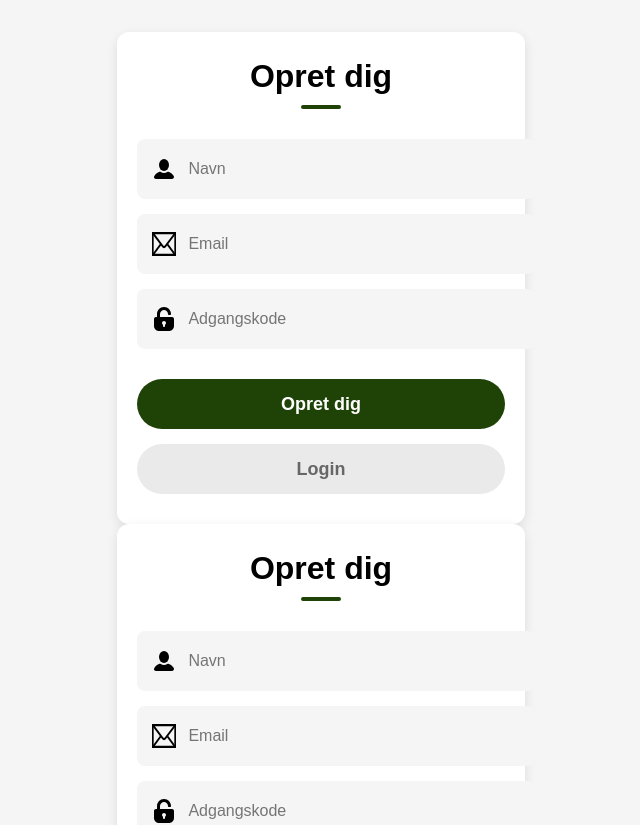
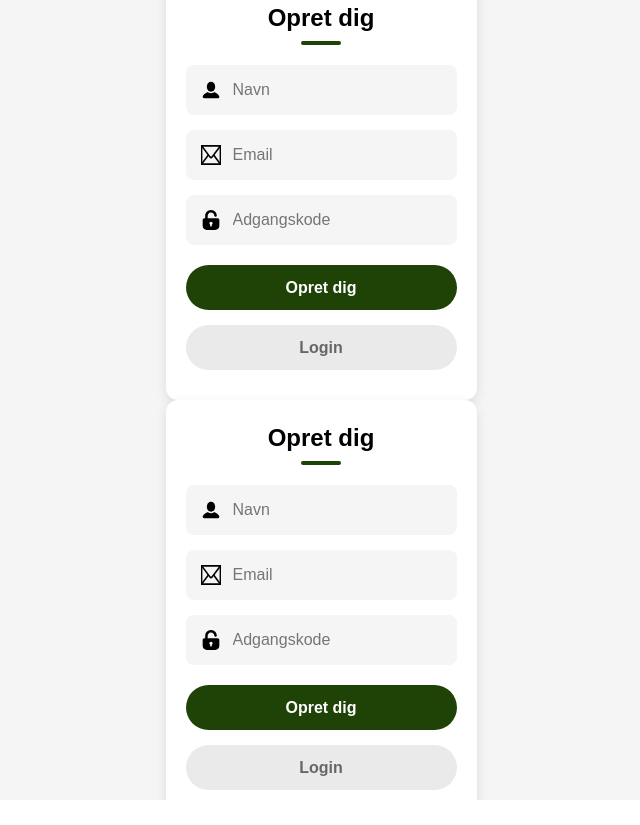
Before and after one commit to xxlindatrinh/lendlyfinal, a React (Vite) app: page /Opretprofil in a window 1280 px wide. Shown: the top 825 px of the page, without its empty margins (319-959 px from the left). After the commit the page ends 800 px from the top, so only its background shows below. Built offline with nearby package versions, Linux system fonts and the light colour scheme.

Commit message:
opret side næsten færdig

```diff
--- a/src/Components/OpretProfil.jsx
+++ b/src/Components/OpretProfil.jsx
@@ -1,6 +1,5 @@
 import React, { useState } from "react";
 import "../css/Opretprofil.css";
-
 
 const Opretprofil = () => {
   const [action, setAction] = useState("Opret dig");
--- a/src/css/OpretProfil.css
+++ b/src/css/OpretProfil.css
@@ -1,14 +1,31 @@
+html,
+body {
+  height: 100%;
+  margin: 0;
+  overflow: hidden; /* Prevents scrolling */
+}
+
+.fixed-container {
+  display: flex;
+  align-items: center;
+  justify-content: center;
+  height: 100vh; /* Full viewport height */
+  background-color: #f5f5f5; /* Optional background color */
+  padding: 16px; /* Padding for small screen spacing */
+  box-sizing: border-box;
+}
+
 .container {
   display: flex;
   flex-direction: column;
-  margin: 0 auto;
-  width: 90%;
+  width: 100%;
   max-width: 400px;
   background: #fff;
   padding: 20px;
   padding-bottom: 30px;
   border-radius: 12px;
   box-shadow: 0 4px 12px rgba(0, 0, 0, 0.1);
+  box-sizing: border-box;
 }
 
 .header {
@@ -21,7 +38,7 @@
 
 .text {
   color: black;
-  font-size: 32px;
+  font-size: 24px;
   font-weight: 700;
 }
 
@@ -33,7 +50,7 @@
 }
 
 .inputs {
-  margin-top: 30px;
+  margin-top: 20px;
   display: flex;
   flex-direction: column;
   gap: 15px;
@@ -44,27 +61,27 @@
   display: flex;
   align-items: center;
   width: 100%;
-  height: 60px;
+  height: 50px;
   background: #f5f5f5;
   border-radius: 8px;
   padding: 0 15px;
+  box-sizing: border-box;
 }
 
 .input img {
-  width: 24px;
-  height: 24px;
+  width: 20px;
+  height: 20px;
   margin-right: 10px;
 }
 
 .input input {
-  width: 300px;
+  width: 100%;
   background: transparent;
   border: none;
   outline: none;
   color: #797979;
   font-size: 16px;
 }
-
 .forgot-password {
   margin-top: 20px;
   color: #797979;
@@ -83,7 +100,7 @@
   flex-direction: column;
   gap: 15px;
   width: 100%;
-  margin-top: 30px;
+  margin-top: 20px;
 }
 
 .submit {
@@ -91,11 +108,11 @@
   justify-content: center;
   align-items: center;
   width: 100%;
-  height: 50px;
+  height: 45px;
   color: #fff;
   background: #1f4307;
   border-radius: 25px;
-  font-size: 18px;
+  font-size: 16px;
   font-weight: 700;
   cursor: pointer;
   text-align: center;
```
